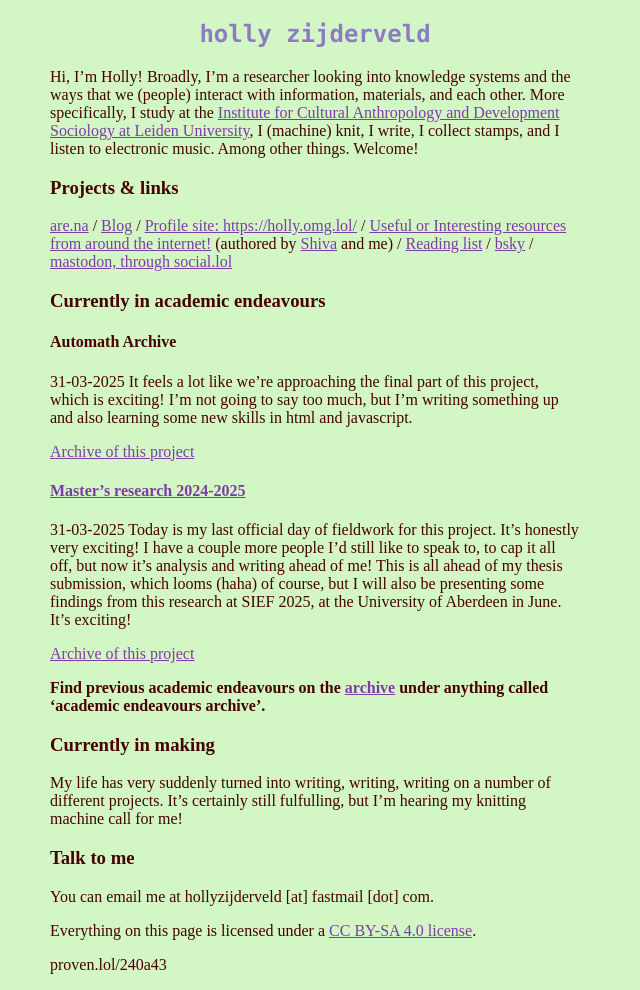
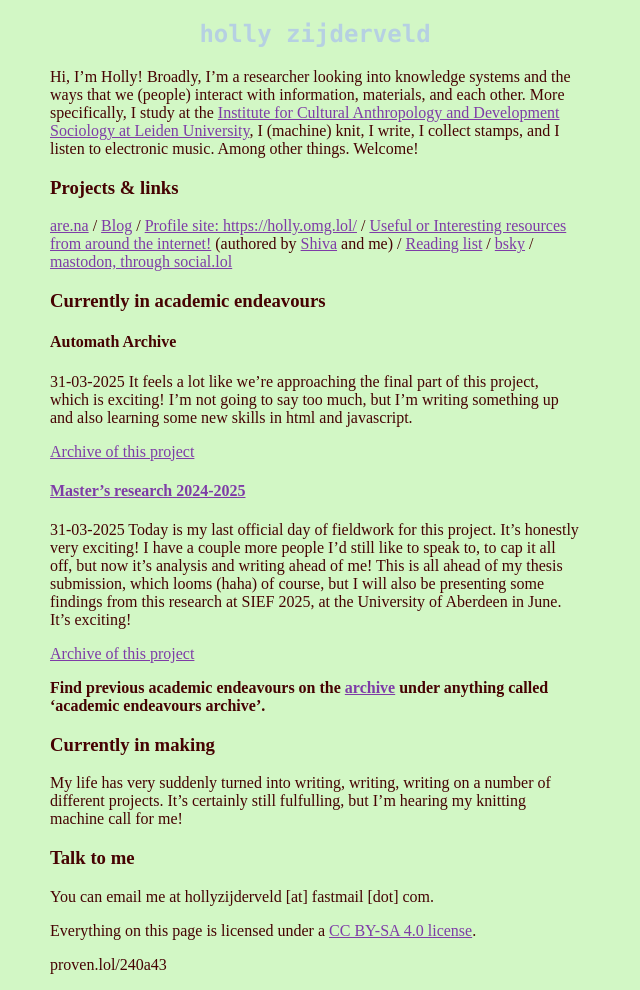
Before and after one commit to hollyz1jderveld/hollyz1jderveld.github.io, a Jekyll site: the page built from index.md, in a window 1280 px wide. Shown: the whole page, without its empty margins (0-640 px from the left). Built offline with Jekyll 4.4.1, drawn with Linux system fonts in a browser that asks for light colours; some web fonts are replaced; Markdown is read by kramdown in place of the engine named in the settings; our own code applies the rules of GitHub Pages for plain Markdown files.

Commit message:
Update style.css

```diff
--- a/assets/css/style.css
+++ b/assets/css/style.css
@@ -8,7 +8,7 @@ body {
 }
 
 h2 {
-    color: #8e7cc3;
+    color: #B6D0E2;
     text-align: center;
     font-family: 'Lucida Console';
 }
```
